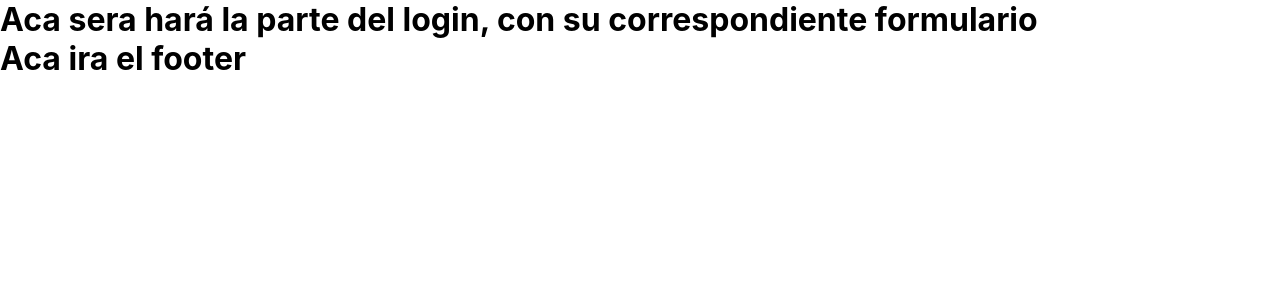
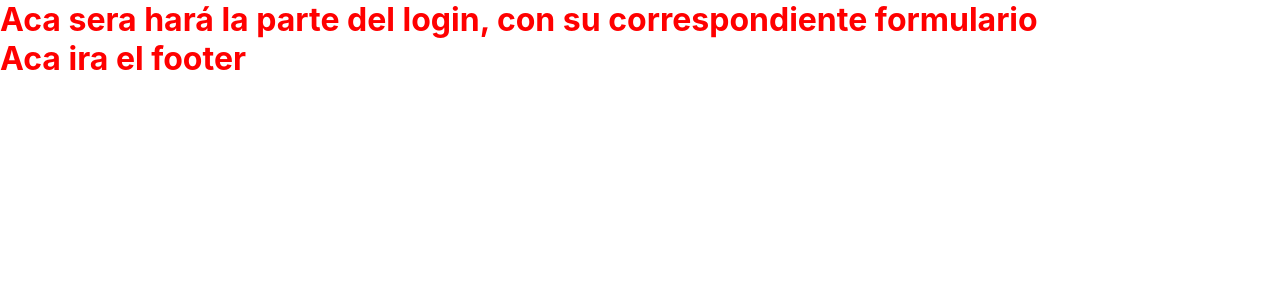
Before and after one commit to juanfed/night-developers, a React (Create React App) app: page / in a window 1280 px wide. Shown: the top 300 px of the page. Built offline with nearby package versions, Linux system fonts and the light colour scheme.

Commit message:
Agrege el archivo que contendra los estilos de la interfaz de inicio de secion y registro

```diff
--- a/src/App.jsx
+++ b/src/App.jsx
@@ -2,6 +2,7 @@
 // importe de stilos de la pagina
 
 import 'styles/resect.css';
+import 'styles/stilosIndex.css';
 
 // dependencias
 
--- /dev/null
+++ b/src/styles/stilosIndex.css
@@ -0,0 +1,5 @@
+/*Aca iran los estilos de la pagina de inicio de secion y registro*/
+
+h1{
+    color: red;
+}
```
